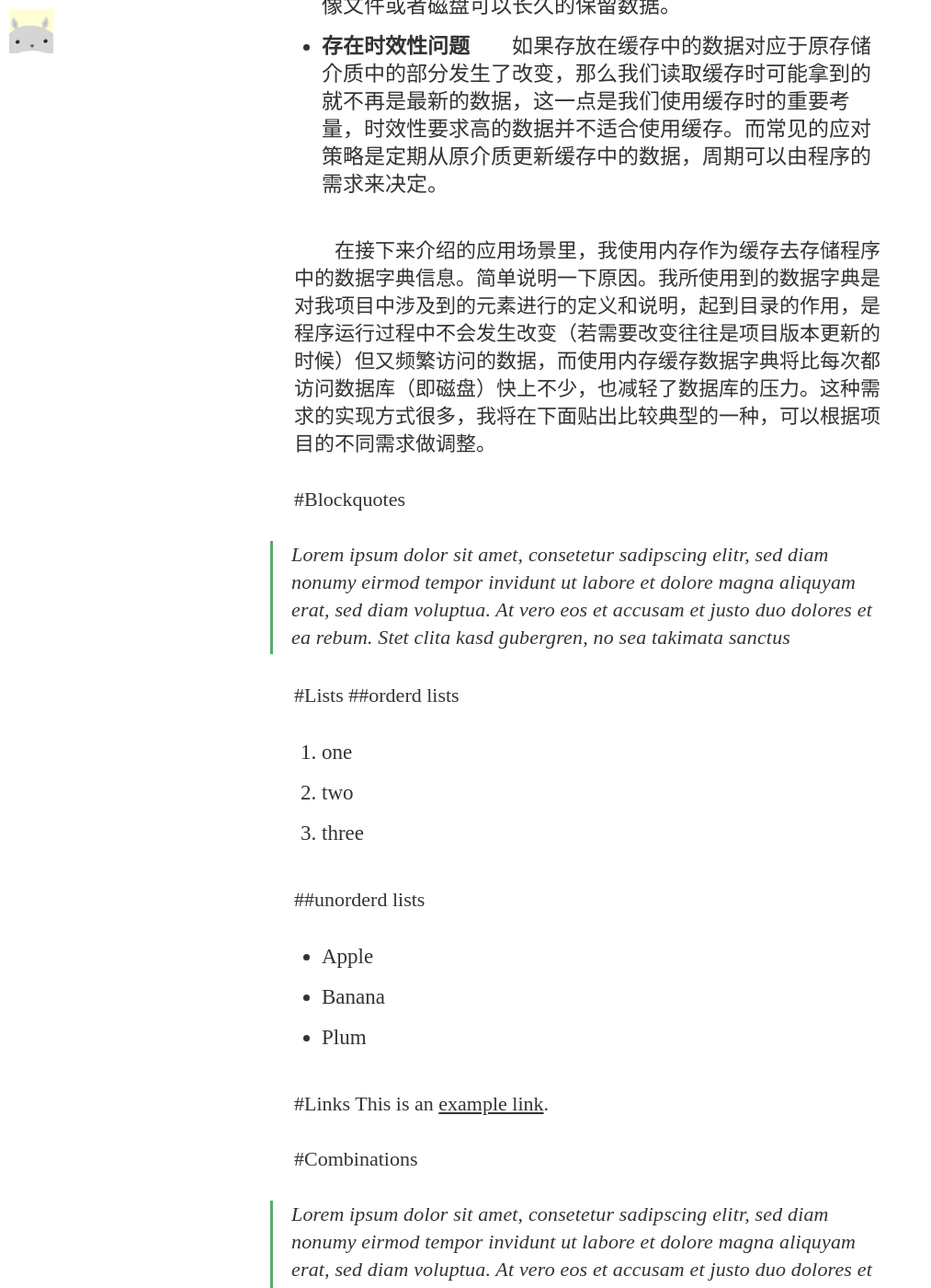
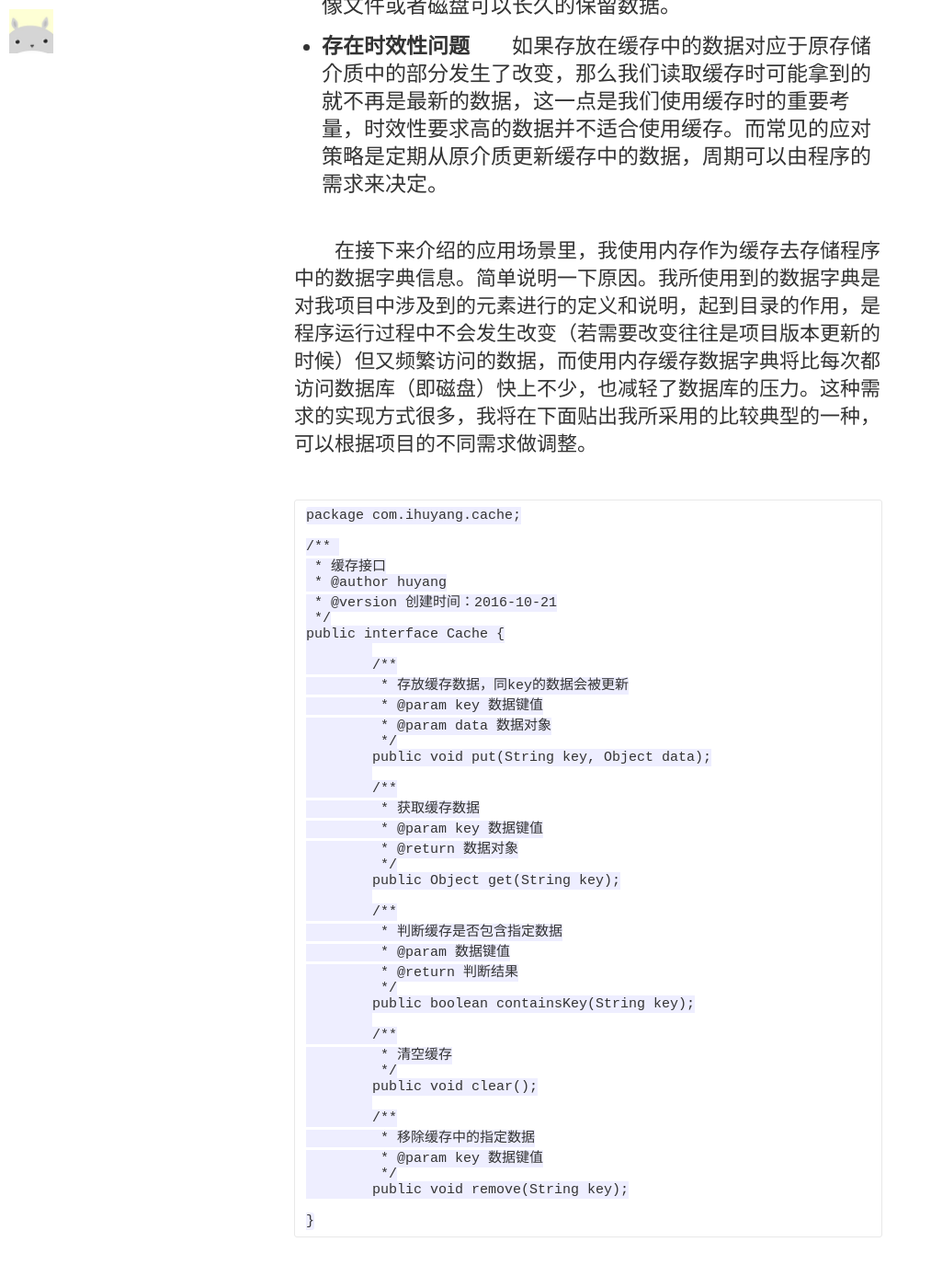
Before and after one commit to ihuyang/myblog, a Jekyll site: the page built from _posts/2016-09-24-内存缓存的一种简单实现.md, in a window 1280 px wide and 1400 px high, scrolled down 1935 px. Shown: the whole window at 92% size, without its empty margins (0-1013 px from the left). Built offline with Jekyll 4.4.1, drawn with Linux system fonts in a browser that asks for light colours; nearby versions of some CDN libraries; some web fonts are replaced; comment, search, counter and statistics services are not loaded; some of the changed text lies outside the part shown.

Commit message:
interface modified

```diff
--- a/_posts/2016-09-24-内存缓存的一种简单实现.md
+++ b/_posts/2016-09-24-内存缓存的一种简单实现.md
@@ -20,30 +20,47 @@ image2: /assets/article_images/2014-11-30-mediator_features/night-track-mobile.J
 * **非永久存储**　　缓存是数据存储的缓冲区，仅仅起到临时缓冲数据的作用，有效期一般是程序运行期间或者更短，而不像文件或者磁盘可以长久的保留数据。
 * **存在时效性问题**　　如果存放在缓存中的数据对应于原存储介质中的部分发生了改变，那么我们读取缓存时可能拿到的就不再是最新的数据，这一点是我们使用缓存时的重要考量，时效性要求高的数据并不适合使用缓存。而常见的应对策略是定期从原介质更新缓存中的数据，周期可以由程序的需求来决定。
 
-　　在接下来介绍的应用场景里，我使用内存作为缓存去存储程序中的数据字典信息。简单说明一下原因。我所使用到的数据字典是对我项目中涉及到的元素进行的定义和说明，起到目录的作用，是程序运行过程中不会发生改变（若需要改变往往是项目版本更新的时候）但又频繁访问的数据，而使用内存缓存数据字典将比每次都访问数据库（即磁盘）快上不少，也减轻了数据库的压力。这种需求的实现方式很多，我将在下面贴出比较典型的一种，可以根据项目的不同需求做调整。
+　　在接下来介绍的应用场景里，我使用内存作为缓存去存储程序中的数据字典信息。简单说明一下原因。我所使用到的数据字典是对我项目中涉及到的元素进行的定义和说明，起到目录的作用，是程序运行过程中不会发生改变（若需要改变往往是项目版本更新的时候）但又频繁访问的数据，而使用内存缓存数据字典将比每次都访问数据库（即磁盘）快上不少，也减轻了数据库的压力。这种需求的实现方式很多，我将在下面贴出我所采用的比较典型的一种，可以根据项目的不同需求做调整。
 
+    package com.ihuyang.cache;
 
+    /**
+     * 缓存接口
+     * @author huyang
+     * @version 创建时间：2016-10-21
+     */
+    public interface Cache {
 
-#Blockquotes
->Lorem ipsum dolor sit amet, consetetur sadipscing elitr, sed diam nonumy eirmod tempor invidunt ut labore et dolore magna aliquyam erat, sed diam voluptua. At vero eos et accusam et justo duo dolores et ea rebum. Stet clita kasd gubergren, no sea takimata sanctus
+    	/**
+    	 * 存放缓存数据，同key的数据会被更新
+    	 * @param key 数据键值
+    	 * @param data 数据对象
+    	 */
+    	public void put(String key, Object data);
 
-#Lists
-##orderd lists
-1. one
-2. two
-3. three
+    	/**
+    	 * 获取缓存数据
+    	 * @param key 数据键值
+    	 * @return 数据对象
+    	 */
+    	public Object get(String key);
 
-##unorderd lists
-- Apple
-- Banana
-- Plum
+    	/**
+    	 * 判断缓存是否包含指定数据
+    	 * @param 数据键值
+    	 * @return 判断结果
+    	 */
+    	public boolean containsKey(String key);
 
-#Links
-This is an [example link](http://example.com/ "With a Title").
+    	/**
+    	 * 清空缓存
+    	 */
+    	public void clear();
 
-#Combinations
->Lorem ipsum dolor sit amet, consetetur sadipscing elitr, sed diam nonumy eirmod tempor invidunt ut labore et dolore magna aliquyam erat, sed diam voluptua. At vero eos et accusam et justo duo dolores et ea rebum. Stet clita kasd gubergren, no sea takimata sanctus
->
-> - Apple
-> - Banana
-> - Plum
+    	/**
+    	 * 移除缓存中的指定数据
+    	 * @param key 数据键值
+    	 */
+    	public void remove(String key);
+
+    }
```
